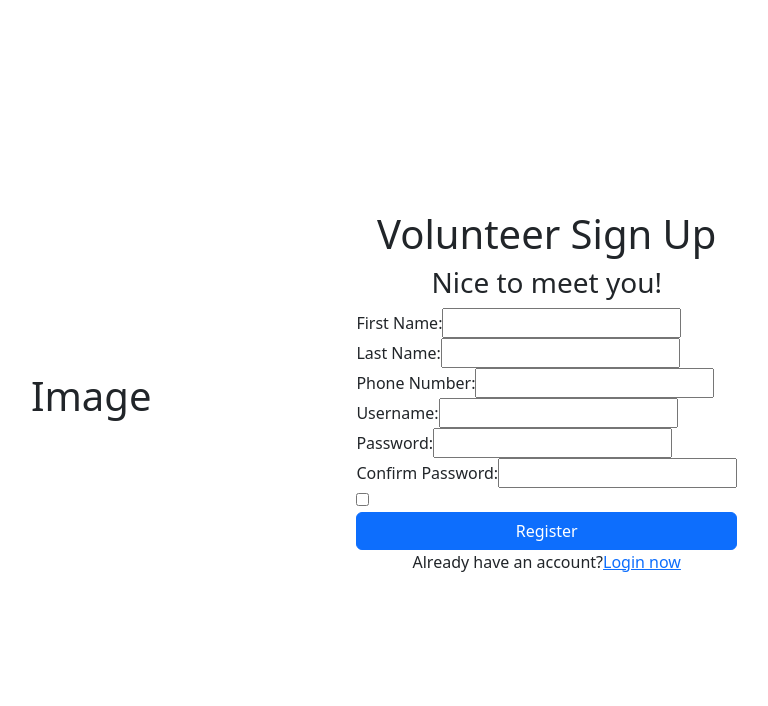
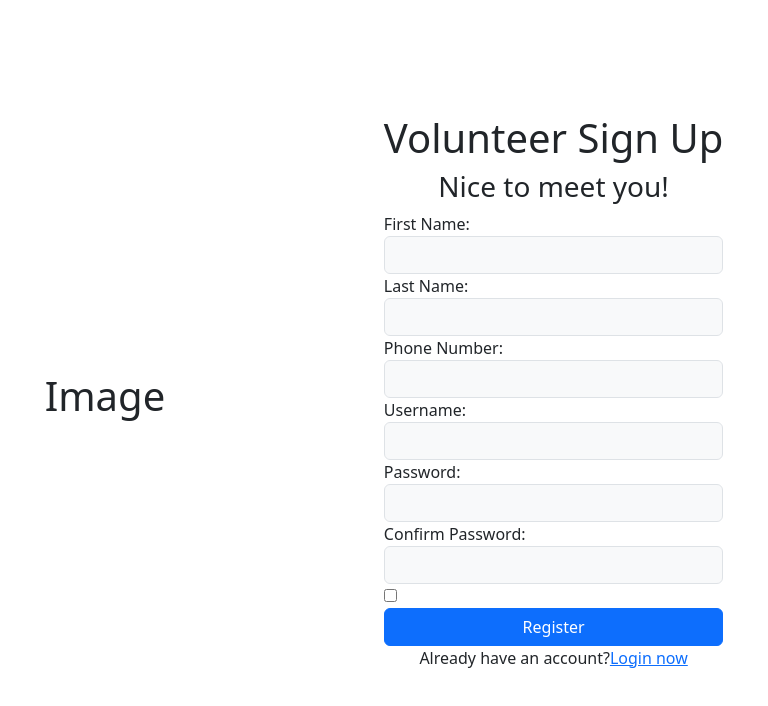
Before and after one commit to NicholasTanYY/volunteer_management_system, a React (Create React App) app: page /userRegister in a window 1280 px wide. Shown: the top 706 px of the page, without its empty margins (256-1024 px from the left). Built offline with nearby package versions, Linux system fonts and the light colour scheme.

Commit message:
Add backend server stuff

```diff
--- a/src/components/LoginRegisterComponent.tsx
+++ b/src/components/LoginRegisterComponent.tsx
@@ -1,9 +1,8 @@
-// replaces the LoginComponent and RegisterComponent
-//with a single component that can handle both login and registration.
-
 import React, { useState, ChangeEvent, FormEvent } from 'react';
 import { useNavigate } from 'react-router-dom';
 import { Button, Container } from 'react-bootstrap';
+import axios from 'axios';
+
 
 interface LoginRegisterProps {
     isAdmin: boolean;
@@ -27,7 +26,7 @@ const LoginRegisterComponent: React.FC<LoginRegisterProps> = ({ isAdmin, isLogin
     });
     const [showPassword, setShowPassword] = useState(false);
 
-    const handleSubmit = (event: FormEvent<HTMLFormElement>) => {
+    const handleSubmit = async (event: FormEvent<HTMLFormElement>) => {
         event.preventDefault();
         console.log(isLogin ? loginInfo: registerInfo); // TODO: database logic here
 
@@ -47,6 +46,8 @@ const LoginRegisterComponent: React.FC<LoginRegisterProps> = ({ isAdmin, isLogin
             if (isAdmin) {
                 navigate('/adminLogin');
             } else {
+                const response = await axios.post(`${process.env.REACT_APP_REQUEST_LINK}/user/register`);
+                console.log(`response: ${response}`);
                 navigate('/userLogin');
             }
         }
@@ -83,21 +84,22 @@ const LoginRegisterComponent: React.FC<LoginRegisterProps> = ({ isAdmin, isLogin
                                 <>
                                     <label>
                                         First Name:
-                                        <input type="text" name="firstName" value={registerInfo.firstName} onChange={handleChange} />
+                                        <input className="form-control bg-light" type="text" name="firstName" value={registerInfo.firstName} onChange={handleChange} />
                                     </label>
                                     <label>
                                         Last Name:
-                                        <input type="text" name="lastName" value={registerInfo.lastName} onChange={handleChange} />
+                                        <input className="form-control bg-light" type="text" name="lastName" value={registerInfo.lastName} onChange={handleChange} />
                                     </label>
                                     <label>
                                         Phone Number:
-                                        <input type="text" name="phoneNumber" value={registerInfo.phoneNumber} onChange={handleChange} />
+                                        <input className="form-control bg-light" type="text" name="phoneNumber" value={registerInfo.phoneNumber} onChange={handleChange} />
                                     </label>
                                 </>
                             )}
                             <label>
                                 Username:
                                 <input
+                                    className="form-control bg-light"
                                     type="text"
                                     name="username"
                                     value={isLogin ? loginInfo.username : registerInfo.username}
@@ -107,6 +109,7 @@ const LoginRegisterComponent: React.FC<LoginRegisterProps> = ({ isAdmin, isLogin
                             <label>
                                 Password:
                                 <input
+                                    className="form-control bg-light"
                                     type={showPassword ? "text" : "password"}
                                     name="password"
                                     value={isLogin ? loginInfo.password : registerInfo.password}
@@ -117,6 +120,7 @@ const LoginRegisterComponent: React.FC<LoginRegisterProps> = ({ isAdmin, isLogin
                                 <label>
                                     Confirm Password:
                                     <input
+                                        className="form-control bg-light"
                                         type={showPassword ? "text" : "password"}
                                         name="confirmPassword"
                                         value={registerInfo.confirmPassword}
--- a/tsconfig.json
+++ b/tsconfig.json
@@ -12,13 +12,19 @@
     "allowSyntheticDefaultImports": true,
     "strict": true,
     "forceConsistentCasingInFileNames": true,
+    "strictPropertyInitialization": false,
     "noFallthroughCasesInSwitch": true,
     "module": "esnext",
     "moduleResolution": "node",
     "resolveJsonModule": true,
     "isolatedModules": true,
     "noEmit": true,
+    "emitDecoratorMetadata": true,
+    "experimentalDecorators": true,
     "jsx": "react-jsx"
+  },
+  "tsnode" :{
+    "esm": true
   },
   "include": [
     "src"
```
Also changed, not shown: package.json (+11 -0 lines), src/backend/User.ts (deleted, +0 -7 lines), src/backend/server.ts (+35 -0 lines), src/backend/user.entity.ts (added, +19 -0 lines), 2 other files (tests, documents, lock files or other folders).
